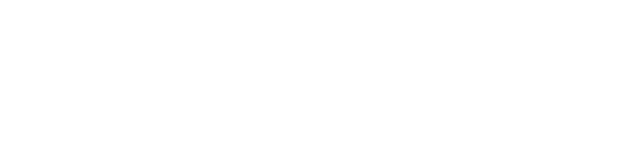
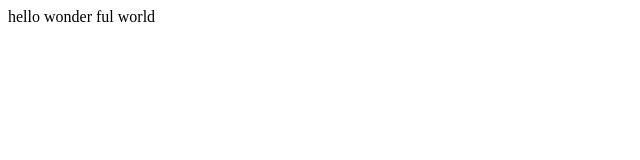
Before and after one commit to Himanshu-Kushwah/repo-001, a plain HTML site: page index.html in a window 1280 px wide. Shown: the whole page, without its empty margins (0-640 px from the left). Drawn offline with Linux system fonts and the light colour scheme.

Commit message:
Update index.html

```diff
--- a/index.html
+++ b/index.html
@@ -2,5 +2,6 @@
 <head>
 </head>
 <body>
+  hello wonder ful world
 </body>
 </html>
```
